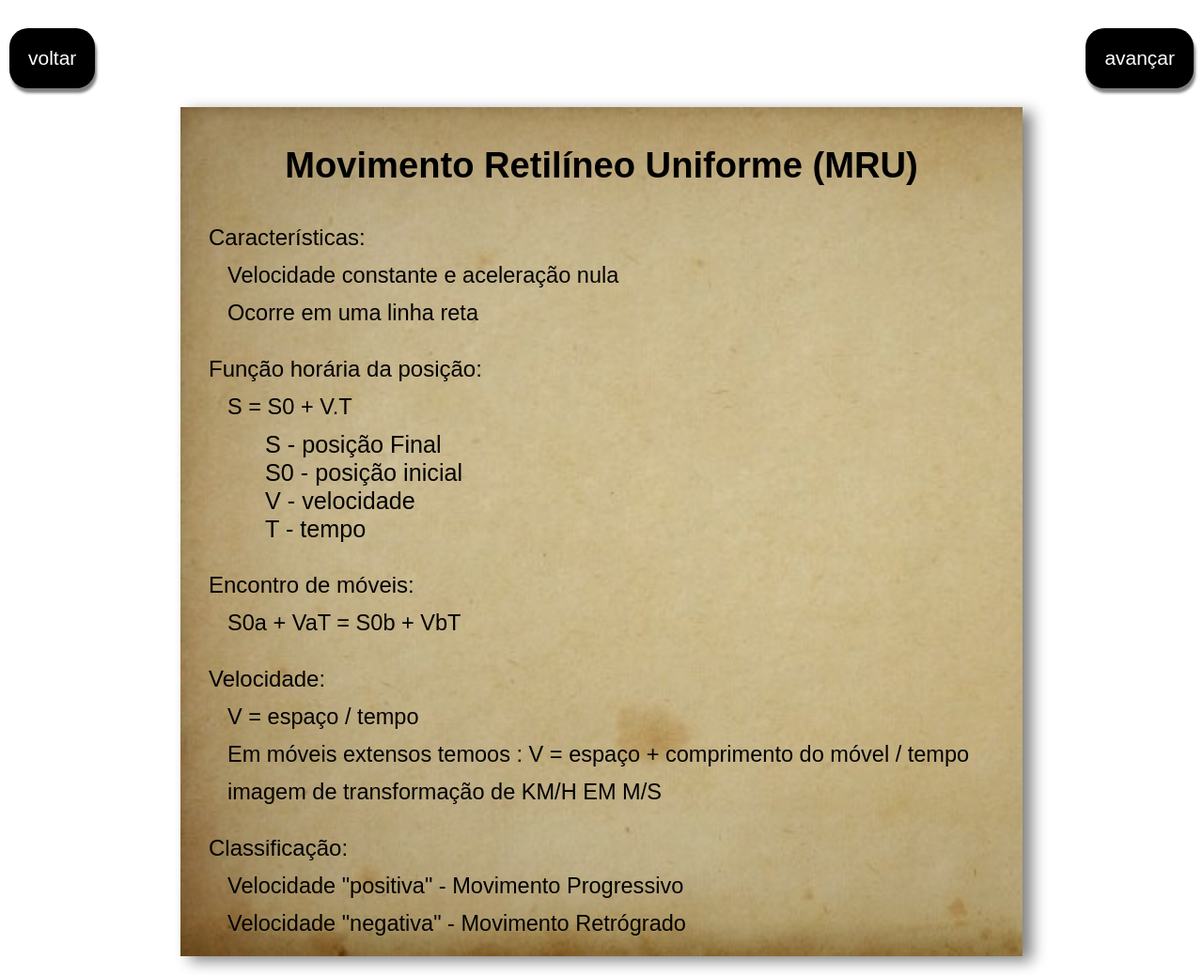
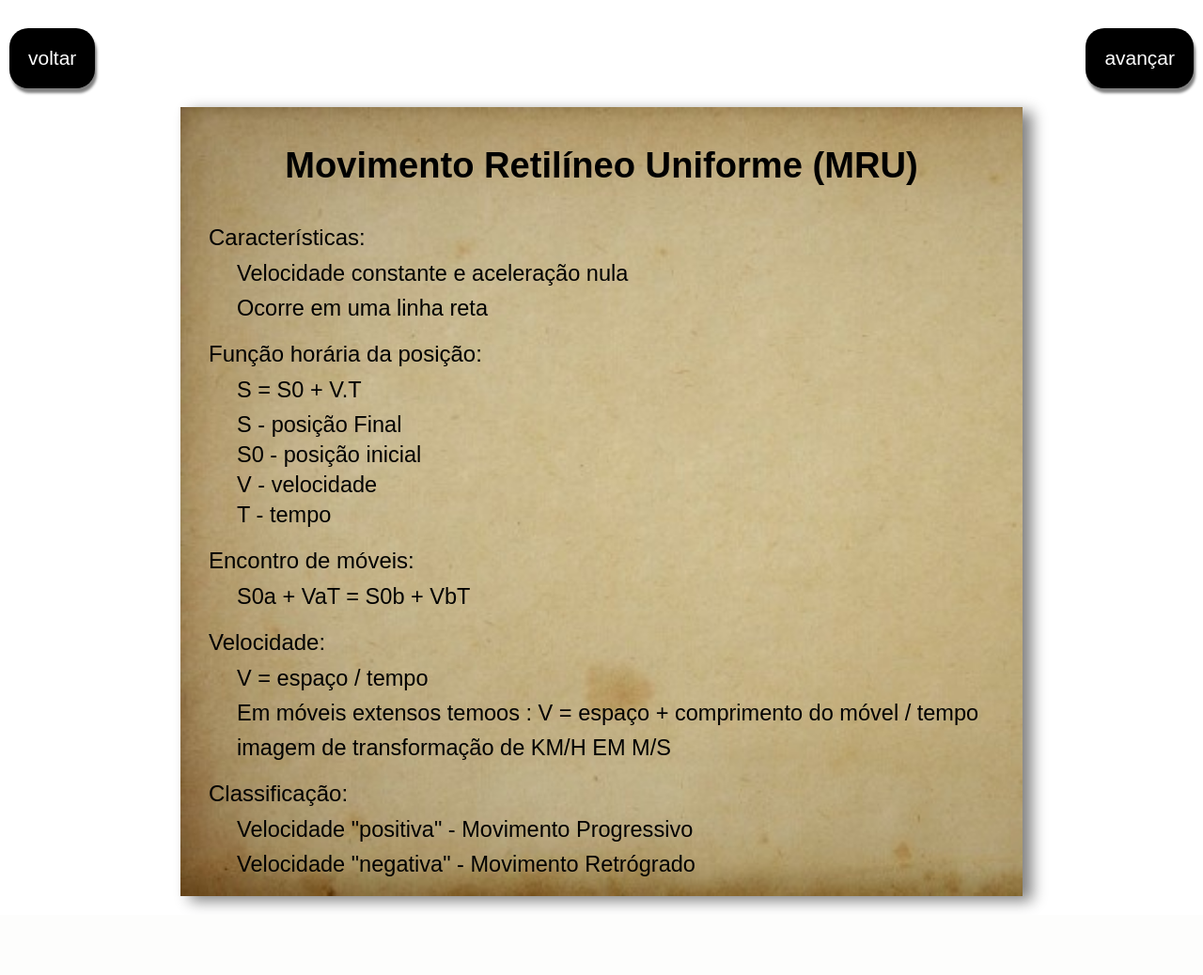
Before and after one commit to Rivaldo05/BenkyouV1.01, a PHP site: page /fisica/MRU.html in a window 1280 px wide. Shown: the part 200-1238 px from the top of the page at 94% size. After the commit the page ends 1168 px from the top, so only its background shows below. Run offline with PHP 8.4, Linux system fonts and the light colour scheme.

Commit message:
Add files via upload

```diff
--- a/materia-estilo.css
+++ b/materia-estilo.css
@@ -38,33 +38,25 @@ span{
 .resumo_lista{
     margin-inline-start: 10px; /*informa a margin inicial da frase*/
 	line-height: 30px;
-	margin-bottom: 10px;
-	margin-top: 30px;
+
+	margin-top: 20px;
 }
 
 .resumo_listap {
 	font-weight: normal;
-	line-height: 30px;
-	margin-inline-start: 30px;
+	margin-inline-start: 40px;
 	font-size: 1.05em;
 	margin-top: 10px;
 
 }
 
-.resumo_lista_ord{
-	font-weight: normal;
-	line-height: 30px;
-	margin-inline-start: 50px;
-	margin-top: 10px;
-	font-size: 1.05em;
-}
+.resumo_listap li{
+	margin-inline-start:-40px;
+	margin-top: 5px;
+	font-size: 1em;
 
-figcaption{
-	font-size: 0.9em;
-	color: darkgray;
 
 }
-
 /**** IMAGENS *******/
 
 .img-lista img,
@@ -97,7 +89,9 @@ sup {
 	font-size: 0.5em;
 }
 
-
+figcaption{
+	font-size: 1.05em
+}
 
 /********************************************/
  /*TABLEA DE QUIMICA*/
@@ -149,11 +143,6 @@ table, th, td{
 		margin-inline-start: 15px;
 	}
 
-	.resumo_lista_ord{
-		font-size: 0.9em;
-		margin-inline-start: 30px;
-
-	}
 
 	.resumo_lista{
 		margin-inline-start: -15px;
```
